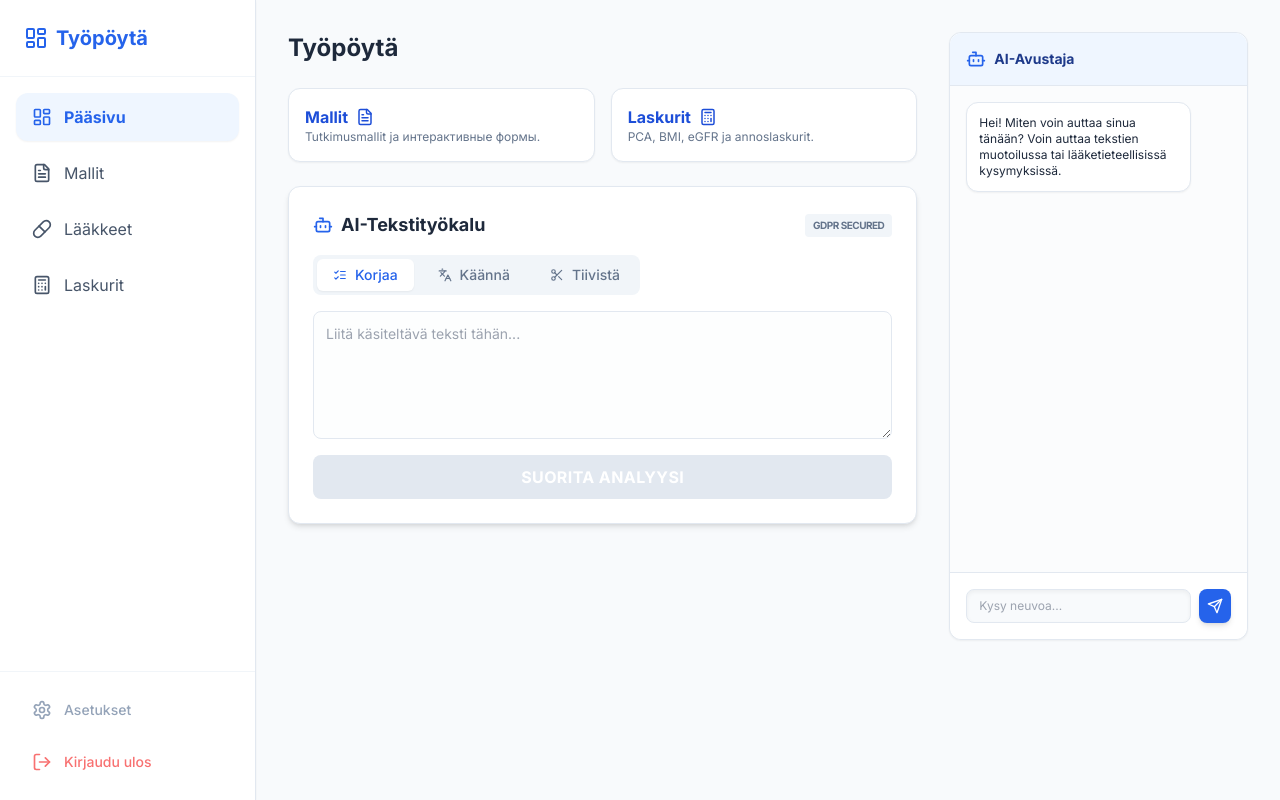
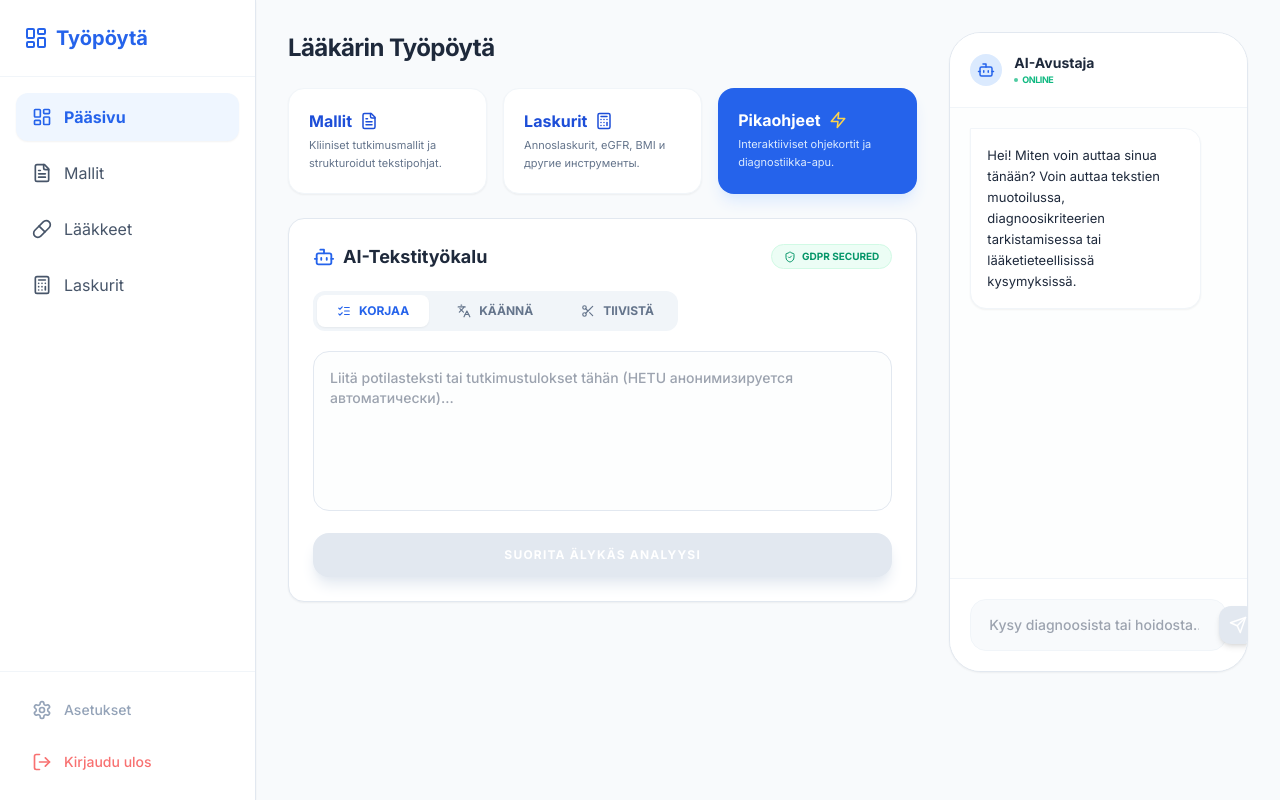
Before and after one commit to kapiur/LaakarinTyopoyta, a Next.js app: page / in a window 1280 px wide. Built offline with nearby package versions, Linux system fonts and the light colour scheme; no server answers.

Commit message:
Update page.tsx

```diff
--- a/app/page.tsx
+++ b/app/page.tsx
@@ -1,15 +1,20 @@
 "use client";
-import { useState } from 'react';
-import { Send, Bot, FileText, Calculator, Scissors, Languages, ListChecks, Copy, MessageSquareShare } from 'lucide-react';
+import { useState, useEffect, useRef } from 'react';
+import {
+  Send, Bot, FileText, Calculator, Scissors, Languages,
+  ListChecks, Copy, MessageSquareShare, Zap, ShieldCheck, Loader2
+} from 'lucide-react';
 import Link from 'next/link';
+import ReactMarkdown from 'react-markdown';
 
 export default function Dashboard() {
   // Состояния для чата (справа)
   const [chatInput, setChatInput] = useState('');
   const [messages, setMessages] = useState([
-    { role: 'assistant', content: 'Hei! Miten voin auttaa sinua tänään? Voin auttaa tekstien muotoilussa tai lääketieteellisissä kysymyksissä.' }
+    { role: 'assistant', content: 'Hei! Miten voin auttaa sinua tänään? Voin auttaa tekstien muotoilussa, diagnoosikriteerien tarkistamisessa tai lääketieteellisissä kysymyksissä.' }
   ]);
   const [isChatLoading, setIsChatLoading] = useState(false);
+  const chatEndRef = useRef<HTMLDivElement>(null);
 
   // Состояния для Инструмента обработки текста (центр)
   const [toolText, setToolText] = useState('');
@@ -17,10 +22,18 @@ export default function Dashboard() {
   const [toolMode, setToolMode] = useState('fix');
   const [isToolLoading, setIsToolLoading] = useState(false);
 
-  // Функция анонимизации (HETU)
+  // Авто-скролл чата при новых сообщениях
+  useEffect(() => {
+    chatEndRef.current?.scrollIntoView({ behavior: "smooth" });
+  }, [messages]);
+
+  // Улучшенная анонимизация (HETU + Телефоны)
   const anonymize = (text: string) => {
     const hetuRegex = /\b\d{6}[-+ABCDEF]\d{3}[0-9A-Z]\b/gi;
-    return text.replace(hetuRegex, '[HETU]');
+    const phoneRegex = /\b(04\d|050)\s?\d{3}\s?\d{3,4}\b/g;
+    return text
+      .replace(hetuRegex, '[HETU]')
+      .replace(phoneRegex, '[PUHELIN]');
   };
 
   // Логика чата
@@ -45,12 +58,13 @@ export default function Dashboard() {
       }
     } catch (error) {
       console.error("AI-virhe:", error);
+      setMessages(prev => [...prev, { role: 'assistant', content: 'Virhe yhteydessä tekoälyyn.' }]);
     } finally {
       setIsChatLoading(false);
     }
   };
 
-  // Логика Инструментария (Кнопки)
+  // Логика Инструментария
   const processToolText = async () => {
     if (!toolText.trim() || isToolLoading) return;
     setIsToolLoading(true);
@@ -73,7 +87,6 @@ export default function Dashboard() {
     }
   };
 
-  // НОВАЯ ФУНКЦИЯ: Перенос результата в чат
   const moveResultToChat = () => {
     if (!toolResult) return;
     const promptForChat = `Tässä on käsitelty teksti, haluaisin kysyä siitä lisää:\n\n${toolResult}`;
@@ -81,38 +94,48 @@ export default function Dashboard() {
   };
 
   return (
-    <div className="grid grid-cols-1 lg:grid-cols-3 gap-8 h-full">
+    <div className="grid grid-cols-1 lg:grid-cols-3 gap-8 h-full animate-in fade-in duration-700">
 
       {/* ЛЕВАЯ И ЦЕНТРАЛЬНАЯ ЧАСТЬ */}
       <div className="lg:col-span-2 space-y-6">
-        <h2 className="text-2xl font-bold text-slate-800">Työpöytä</h2>
+        <h2 className="text-2xl font-bold text-slate-800 tracking-tight">Lääkärin Työpöytä</h2>
 
-        <div className="grid grid-cols-1 md:grid-cols-2 gap-4">
-          <Link href="/templates" className="block p-4 bg-white rounded-xl shadow-sm border border-slate-200 hover:border-blue-500 transition-all group">
-            <h3 className="font-bold text-blue-700 group-hover:text-blue-600 flex items-center gap-2">
+        {/* Навигация */}
+        <div className="grid grid-cols-1 md:grid-cols-3 gap-4">
+          <Link href="/templates" className="block p-5 bg-white rounded-2xl shadow-sm border border-slate-100 hover:border-blue-500 hover:shadow-md transition-all group">
+            <h3 className="font-bold text-blue-700 group-hover:text-blue-600 flex items-center gap-2 mb-1">
               Mallit <FileText size={18} />
             </h3>
-            <p className="text-xs text-slate-500">Tutkimusmallit ja интерактивные формы.</p>
+            <p className="text-[11px] leading-relaxed text-slate-500">Kliiniset tutkimusmallit ja strukturoidut tekstipohjat.</p>
           </Link>
 
-          <Link href="/calculators" className="block p-4 bg-white rounded-xl shadow-sm border border-slate-200 hover:border-blue-500 transition-all group">
-            <h3 className="font-bold text-blue-700 group-hover:text-blue-600 flex items-center gap-2">
+          <Link href="/calculators" className="block p-5 bg-white rounded-2xl shadow-sm border border-slate-100 hover:border-blue-500 hover:shadow-md transition-all group">
+            <h3 className="font-bold text-blue-700 group-hover:text-blue-600 flex items-center gap-2 mb-1">
               Laskurit <Calculator size={18} />
             </h3>
-            <p className="text-xs text-slate-500">PCA, BMI, eGFR ja annoslaskurit.</p>
+            <p className="text-[11px] leading-relaxed text-slate-500">Annoslaskurit, eGFR, BMI и другие инструменты.</p>
+          </Link>
+
+          <Link href="/pikaohjeet" className="block p-5 bg-blue-600 rounded-2xl shadow-lg shadow-blue-100 hover:bg-blue-700 transition-all group">
+            <h3 className="font-bold text-white flex items-center gap-2 mb-1">
+              Pikaohjeet <Zap size={18} className="text-amber-300" />
+            </h3>
+            <p className="text-[11px] leading-relaxed text-blue-100">Interaktiiviset ohjekortit ja diagnostiikka-apu.</p>
           </Link>
         </div>
 
         {/* AI TEKSTITYÖKALU */}
-        <div className="bg-white rounded-xl shadow-md border border-slate-200 p-6 space-y-4">
+        <div className="bg-white rounded-2xl shadow-sm border border-slate-200 p-6 space-y-5">
           <div className="flex items-center justify-between">
             <h3 className="text-lg font-bold text-slate-800 flex items-center gap-2">
-              <Bot size={20} className="text-blue-600" /> AI-Tekstityökalu
+              <Bot size={22} className="text-blue-600" /> AI-Tekstityökalu
             </h3>
-            <span className="text-[10px] font-bold bg-slate-100 text-slate-500 px-2 py-1 rounded uppercase tracking-tighter">GDPR Secured</span>
+            <div className="flex items-center gap-1.5 text-[10px] font-bold text-emerald-600 bg-emerald-50 px-3 py-1 rounded-full border border-emerald-100">
+              <ShieldCheck size={12} /> GDPR SECURED
+            </div>
           </div>
 
-          <div className="flex gap-2 p-1 bg-slate-100 rounded-lg w-fit">
+          <div className="flex gap-2 p-1 bg-slate-100 rounded-xl w-fit">
             {[
               { id: 'fix', label: 'Korjaa', icon: <ListChecks size={14} /> },
               { id: 'translate', label: 'Käännä', icon: <Languages size={14} /> },
@@ -121,51 +144,50 @@ export default function Dashboard() {
               <button
                 key={btn.id}
                 onClick={() => setToolMode(btn.id)}
-                className={`flex items-center gap-2 px-4 py-1.5 rounded-md text-sm font-medium transition-all ${
+                className={`flex items-center gap-2 px-5 py-2 rounded-lg text-xs font-bold transition-all ${
                   toolMode === btn.id ? 'bg-white text-blue-600 shadow-sm' : 'text-slate-500 hover:text-slate-700'
                 }`}
               >
-                {btn.icon} {btn.label}
+                {btn.icon} {btn.label.toUpperCase()}
               </button>
             ))}
           </div>
 
-          <div className="grid grid-cols-1 gap-4">
+          <div className="space-y-4">
             <textarea
               value={toolText}
               onChange={(e) => setToolText(e.target.value)}
-              placeholder="Liitä käsiteltävä teksti tähän..."
-              className="w-full h-32 p-3 text-sm border border-slate-200 rounded-lg focus:ring-2 focus:ring-blue-500 outline-none bg-slate-50/30"
+              placeholder="Liitä potilasteksti tai tutkimustulokset tähän (HETU анонимизируется автоматически)..."
+              className="w-full h-40 p-4 text-sm border border-slate-200 rounded-2xl focus:ring-2 focus:ring-blue-500/20 outline-none bg-slate-50/30 transition-all resize-none font-medium"
             />
 
             <button
               onClick={() => processToolText()}
               disabled={isToolLoading || !toolText}
-              className="w-full py-2.5 bg-slate-800 text-white rounded-lg font-bold hover:bg-black disabled:bg-slate-200 transition-all flex items-center justify-center gap-2 uppercase tracking-wide"
+              className="w-full py-3.5 bg-slate-900 text-white rounded-2xl font-bold hover:bg-black disabled:bg-slate-200 transition-all flex items-center justify-center gap-2 uppercase text-xs tracking-widest shadow-lg shadow-slate-200"
             >
-              {isToolLoading ? 'Käsitellään...' : 'Suorita analyysi'}
+              {isToolLoading ? <Loader2 size={18} className="animate-spin" /> : 'Suorita älykäs analyysi'}
             </button>
 
             {toolResult && (
-              <div className="mt-2 p-4 bg-blue-50 border border-blue-100 rounded-lg relative group animate-in fade-in duration-500">
-                <div className="flex justify-end gap-2 mb-2">
+              <div className="mt-4 p-6 bg-blue-50/50 border border-blue-100 rounded-2xl relative animate-in zoom-in-95 duration-300">
+                <div className="flex justify-end gap-2 mb-4">
                   <button
                     onClick={moveResultToChat}
-                    title="Siirrä chattiin"
-                    className="p-1.5 bg-white border border-blue-200 rounded-md text-blue-600 hover:bg-blue-100 flex items-center gap-1 text-[10px] font-bold uppercase transition-all"
+                    className="px-3 py-1.5 bg-white border border-blue-200 rounded-lg text-blue-600 hover:bg-blue-600 hover:text-white flex items-center gap-2 text-[10px] font-bold uppercase transition-all shadow-sm"
                   >
                     <MessageSquareShare size={14} /> Chattiin
                   </button>
                   <button
                     onClick={() => {navigator.clipboard.writeText(toolResult); alert("Kopioitu!");}}
-                    className="p-1.5 bg-white border border-blue-200 rounded-md text-blue-600 hover:bg-blue-100 transition-all shadow-sm"
+                    className="p-1.5 bg-white border border-blue-200 rounded-lg text-blue-600 hover:bg-blue-600 hover:text-white transition-all shadow-sm"
                   >
-                    <Copy size={14} />
+                    <Copy size={16} />
                   </button>
                 </div>
-                <pre className="text-sm text-slate-800 whitespace-pre-wrap font-sans leading-relaxed">
-                  {toolResult}
-                </pre>
+                <div className="prose prose-sm max-w-none text-slate-800 font-medium leading-relaxed">
+                   <ReactMarkdown>{toolResult}</ReactMarkdown>
+                </div>
               </div>
             )}
           </div>
@@ -173,47 +195,71 @@ export default function Dashboard() {
       </div>
 
       {/* ПРАВАЯ ЧАСТЬ: ЧАТ АССИСТЕНТ */}
-      <div className="bg-white rounded-xl shadow-sm border border-slate-200 flex flex-col h-[calc(100vh-12rem)]">
-        <div className="p-4 border-b border-slate-200 flex items-center justify-between bg-blue-50 rounded-t-xl">
-          <div className="flex items-center gap-2">
-            <Bot className="text-blue-600" size={20} />
-            <span className="font-bold text-blue-900 text-sm">AI-Avustaja</span>
+      <div className="bg-white rounded-[2rem] shadow-sm border border-slate-200 flex flex-col h-[calc(100vh-10rem)] overflow-hidden">
+        <div className="p-5 border-b border-slate-100 flex items-center justify-between bg-white">
+          <div className="flex items-center gap-3">
+            <div className="w-8 h-8 bg-blue-100 rounded-full flex items-center justify-center text-blue-600">
+              <Bot size={18} />
+            </div>
+            <div>
+              <span className="font-bold text-slate-800 text-sm block">AI-Avustaja</span>
+              <span className="text-[9px] font-bold text-emerald-500 uppercase tracking-tighter flex items-center gap-1">
+                <div className="w-1 h-1 bg-emerald-500 rounded-full animate-pulse" /> Online
+              </span>
+            </div>
           </div>
         </div>
 
-        <div className="flex-1 p-4 overflow-auto space-y-4 bg-slate-50/50">
+        <div className="flex-1 p-5 overflow-auto space-y-4 bg-slate-50/30 custom-scrollbar">
           {messages.map((m, i) => (
-            <div key={i} className={`flex ${m.role === 'user' ? 'justify-end' : 'justify-start'}`}>
-              <div className={`max-w-[85%] p-3 rounded-xl text-xs shadow-sm ${
-                m.role === 'user' ? 'bg-blue-600 text-white' : 'bg-white border border-slate-200 text-slate-800'
+            <div key={i} className={`flex ${m.role === 'user' ? 'justify-end' : 'justify-start'} animate-in slide-in-from-bottom-2`}>
+              <div className={`max-w-[90%] p-4 rounded-2xl text-[13px] leading-relaxed shadow-sm ${
+                m.role === 'user' ? 'bg-blue-600 text-white rounded-tr-none' : 'bg-white border border-slate-100 text-slate-800 rounded-tl-none'
               }`}>
-                {m.content}
+                <ReactMarkdown className="prose prose-sm max-w-none prose-p:leading-relaxed">
+                  {m.content}
+                </ReactMarkdown>
               </div>
             </div>
           ))}
-          {isChatLoading && <div className="text-[10px] text-slate-400 animate-pulse italic text-center py-2 font-medium font-sans">AI vastaa...</div>}
+          {isChatLoading && (
+             <div className="flex justify-start">
+               <div className="bg-white border border-slate-100 p-4 rounded-2xl rounded-tl-none flex gap-2">
+                 <div className="w-1.5 h-1.5 bg-blue-400 rounded-full animate-bounce" />
+                 <div className="w-1.5 h-1.5 bg-blue-400 rounded-full animate-bounce [animation-delay:0.2s]" />
+                 <div className="w-1.5 h-1.5 bg-blue-400 rounded-full animate-bounce [animation-delay:0.4s]" />
+               </div>
+             </div>
+          )}
+          <div ref={chatEndRef} />
         </div>
 
-        <div className="p-4 border-t border-slate-200 bg-white rounded-b-xl">
-          <div className="flex gap-2">
+        <div className="p-5 bg-white border-t border-slate-100">
+          <div className="flex gap-2 bg-slate-50 p-1.5 rounded-2xl border border-slate-100 focus-within:border-blue-300 transition-all">
             <input
               value={chatInput}
               onChange={(e) => setChatInput(e.target.value)}
               onKeyDown={(e) => e.key === 'Enter' && sendMessage()}
               type="text"
-              placeholder="Kysy neuvoa..."
-              className="flex-1 px-3 py-2 bg-slate-50 border border-slate-200 rounded-lg focus:outline-none focus:ring-2 focus:ring-blue-500 text-xs shadow-inner"
+              placeholder="Kysy diagnoosista tai hoidosta..."
+              className="flex-1 px-3 py-2 bg-transparent outline-none text-sm font-medium"
             />
             <button
               onClick={() => sendMessage()}
-              disabled={isChatLoading}
-              className="p-2 bg-blue-600 text-white rounded-lg hover:bg-blue-700 disabled:bg-slate-300 transition-colors shadow-md"
+              disabled={isChatLoading || !chatInput.trim()}
+              className="p-2.5 bg-blue-600 text-white rounded-xl hover:bg-blue-700 disabled:bg-slate-200 transition-all shadow-md active:scale-95"
             >
-              <Send size={16} />
+              <Send size={18} />
             </button>
           </div>
         </div>
       </div>
+
+      <style jsx global>{`
+        .custom-scrollbar::-webkit-scrollbar { width: 4px; }
+        .custom-scrollbar::-webkit-scrollbar-track { background: transparent; }
+        .custom-scrollbar::-webkit-scrollbar-thumb { background: #e2e8f0; border-radius: 10px; }
+      `}</style>
     </div>
   );
 }
```
